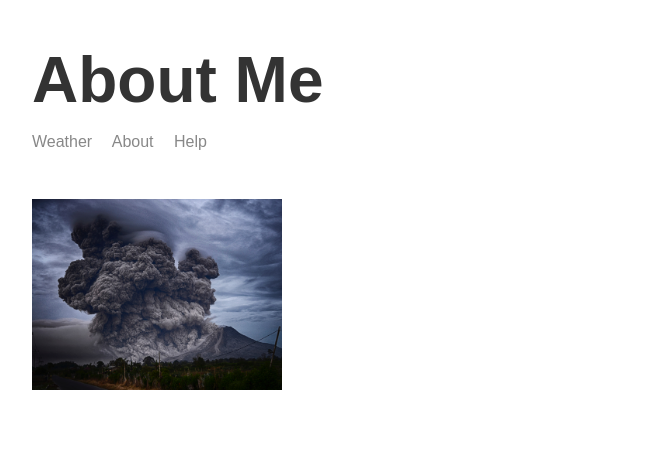
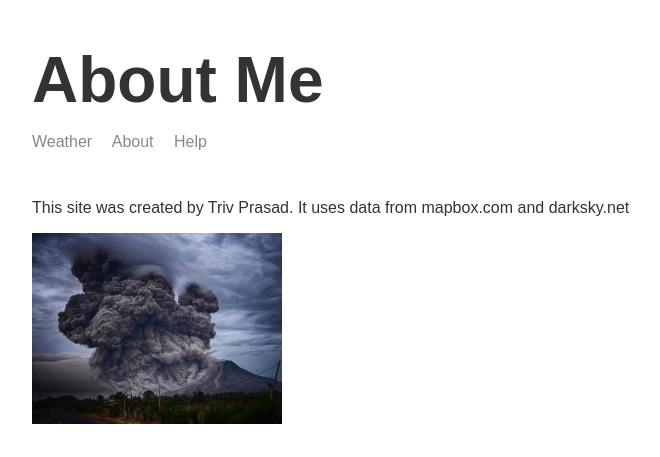
Before and after one commit to bacchu/node3-weather-website, a Node server app: page /about in a window 1280 px wide. Shown: the top 457 px of the page, without its empty margins (283-943 px from the left). Run offline with Node 20, Linux system fonts and the light colour scheme; some libraries are stand-ins or nearby versions.

Commit message:
Added About text

```diff
--- a/src/app.js
+++ b/src/app.js
@@ -103,6 +103,7 @@ app.get('*',(req, res) => {
 
 })
 
+
 app.listen(port, () => {
     console.log('Server is up on port ' + port)
 })
--- a/templates/views/about.hbs
+++ b/templates/views/about.hbs
@@ -11,6 +11,7 @@
 <body>
     <div class="main-content">
         {{>header}}
+        <p>This site was created by Triv Prasad. It uses data from mapbox.com and darksky.net</p>
         <img class="portrait" src="/img/yosh-ginsu-qexZLgMcbPc-unsplash.jpg">
     </div>
 
```
